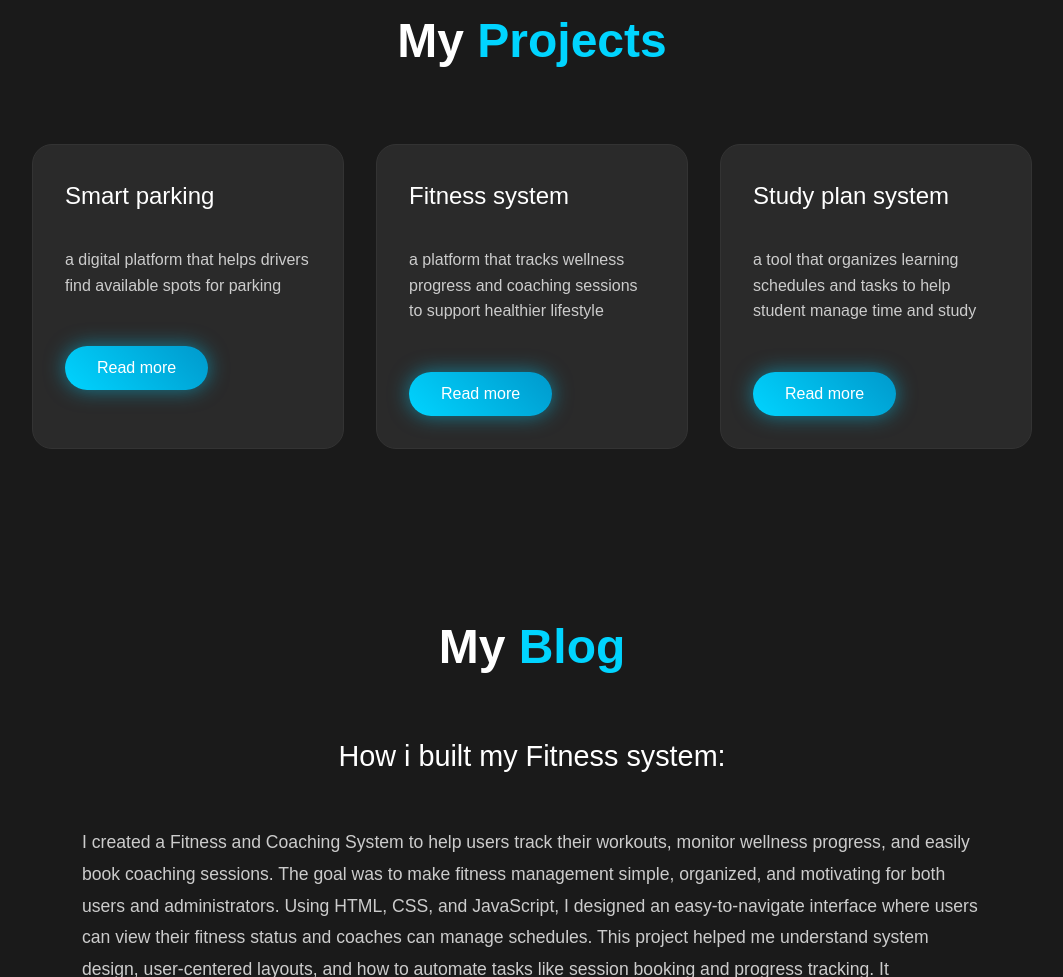
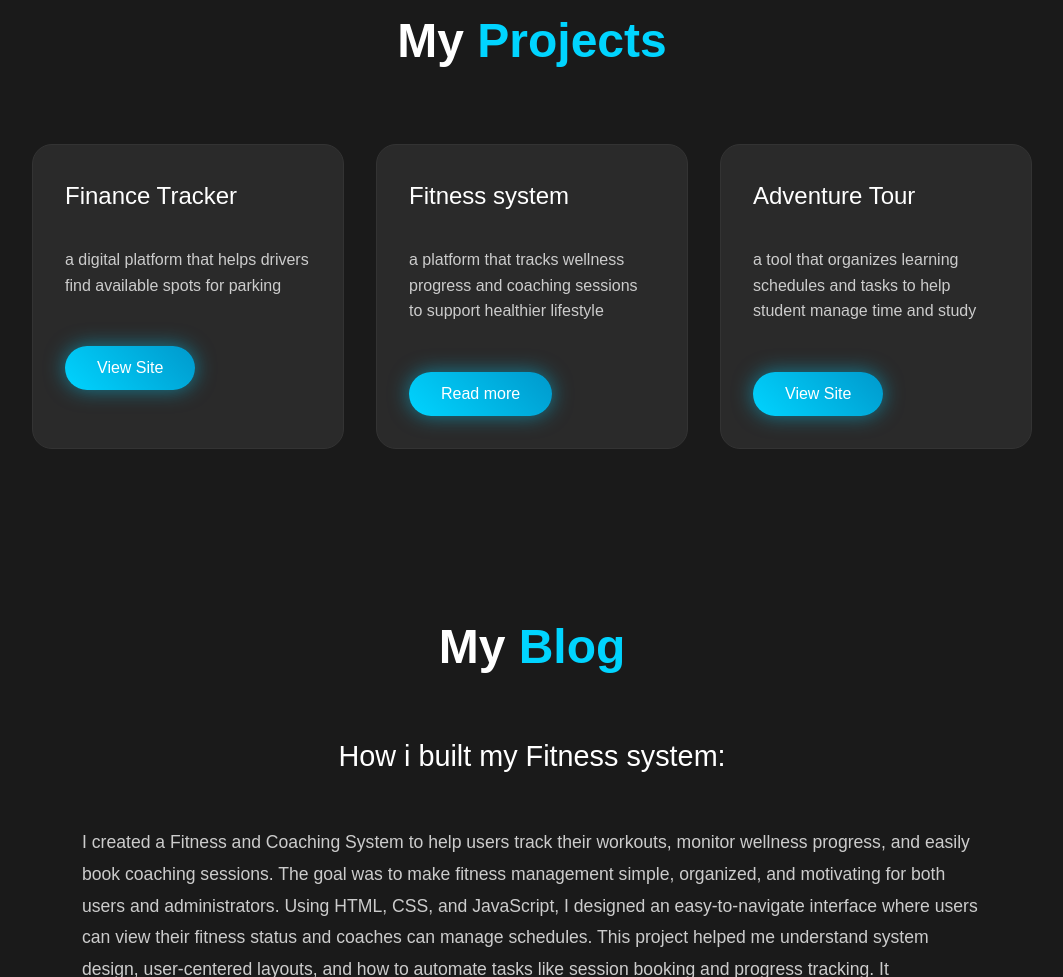
Before and after one commit to Norbert-syc/My-portfolio, a plain HTML site: page index.html in a window 1280 px wide. Shown: the part 2477-3454 px from the top of the page, without its empty margins (108-1171 px from the left). Drawn offline with Linux system fonts and the light colour scheme.

Commit message:
Update index.html

```diff
--- a/index.html
+++ b/index.html
@@ -125,9 +125,10 @@
                 <h2 class="section-title">My <span class="highlight">Projects</span></h2>
                 <div class="portfolio-grid">
                     <div class="portfolio-item">
-                        <h3 class="portfolio-title">Smart parking</h3>
+                        <h3 class="portfolio-title">Finance Tracker</h3>
                         <p class="portfolio-description">a digital platform that helps drivers find available spots for parking</p>
-                        <button class="read-more-btn">Read more</button>
+                        <button class="read-more-btn">View Site <a href = "https://norbert-syc.github.io/Finance-Tracker/"></a>
+                        </button>
                     </div>
 
                     <div class="portfolio-item">
@@ -137,9 +138,9 @@
                     </div>
 
                     <div class="portfolio-item">
-                        <h3 class="portfolio-title">Study plan system</h3>
+                        <h3 class="portfolio-title">Adventure Tour</h3>
                         <p class="portfolio-description">a tool that organizes learning schedules and tasks to help student manage time and study</p>
-                        <button class="read-more-btn">Read more</button>
+                        <button class="read-more-btn">View Site</button>
                     </div>
                 </div>
             </div>
```
